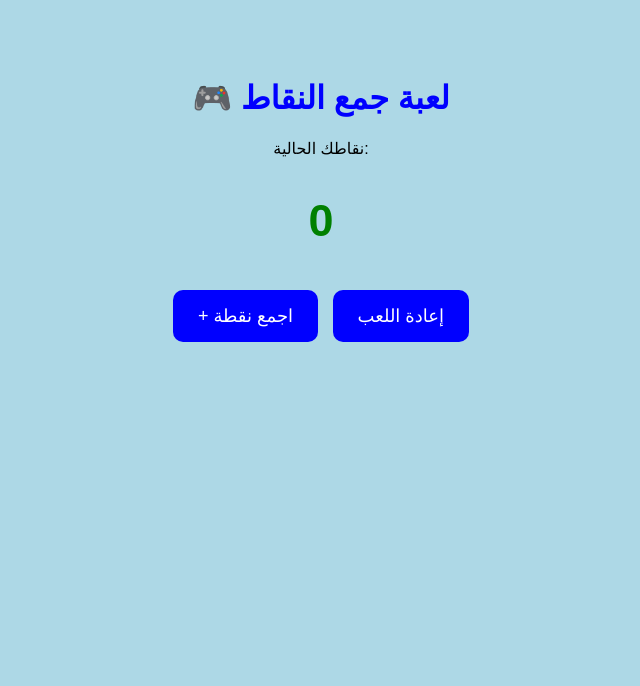
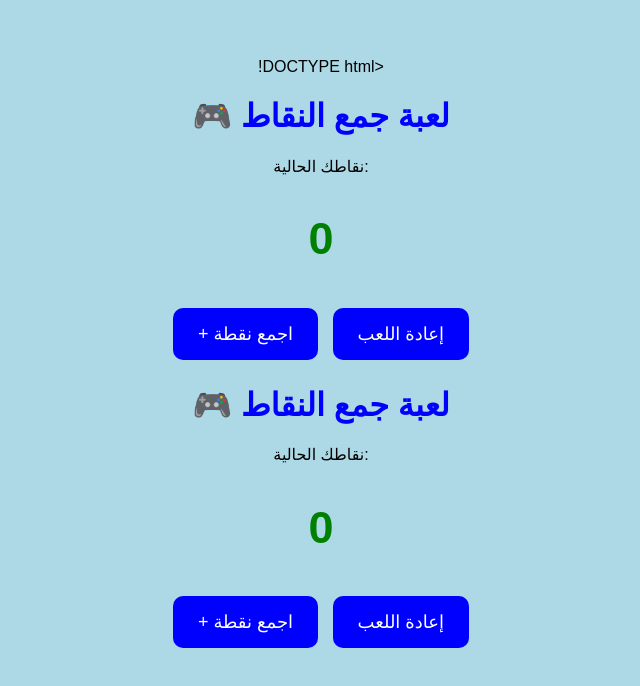
Before and after one commit to souhailelvy-eng/my-first-game, a plain HTML site: page index.html in a window 1280 px wide. Shown: the whole page, without its empty margins (319-959 px from the left). Drawn offline with Linux system fonts and the light colour scheme.

Commit message:
Update index.html

```diff
--- a/index.html
+++ b/index.html
@@ -1,4 +1,75 @@
+!DOCTYPE html>
+<html lang="ar">
+<head>
+    <meta charset="UTF-8">
+    <title>لعبة النقاط</title>
 
+    <style>
+        body {
+            background-color: lightblue;
+            text-align: center;
+            font-family: Arial;
+            padding: 50px;
+        }
+
+        h1 {
+            color: blue;
+        }
+
+        #score {
+            font-size: 45px;
+            color: green;
+        }
+
+        button {
+            padding: 15px 25px;
+            background-color: blue;
+            color: white;
+            border: none;
+            border-radius: 10px;
+            font-size: 18px;
+            cursor: pointer;
+            margin: 5px;
+        }
+    </style>
+</head>
+
+<body>
+
+    <h1>🎮 لعبة جمع النقاط</h1>
+
+    <p>نقاطك الحالية:</p>
+
+    <h2 id="score">0</h2>
+
+    <button onclick="addPoint()">
+        + اجمع نقطة
+    </button>
+
+    <button onclick="resetScore()">
+        إعادة اللعب
+    </button>
+
+    <script>
+
+        let score = 0;
+
+        function addPoint() {
+            score++;
+
+            document.getElementById("score").innerText = score;
+        }
+
+        function resetScore() {
+            score = 0;
+
+            document.getElementById("score").innerText = score;
+        }
+
+    </script>
+
+</body>
+</html>
 <!DOCTYPE html>
 <html lang="ar">
 <head>
```
